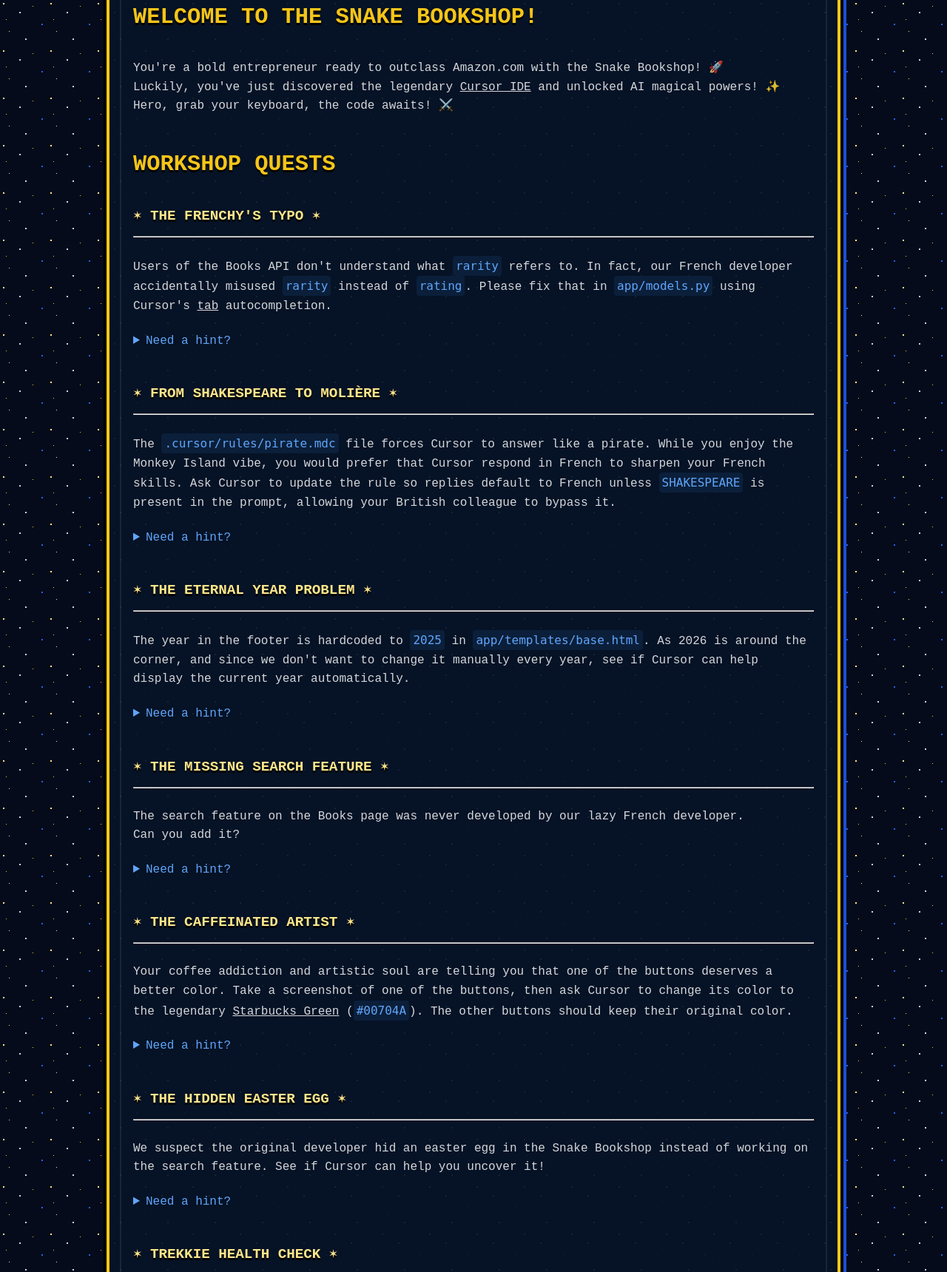
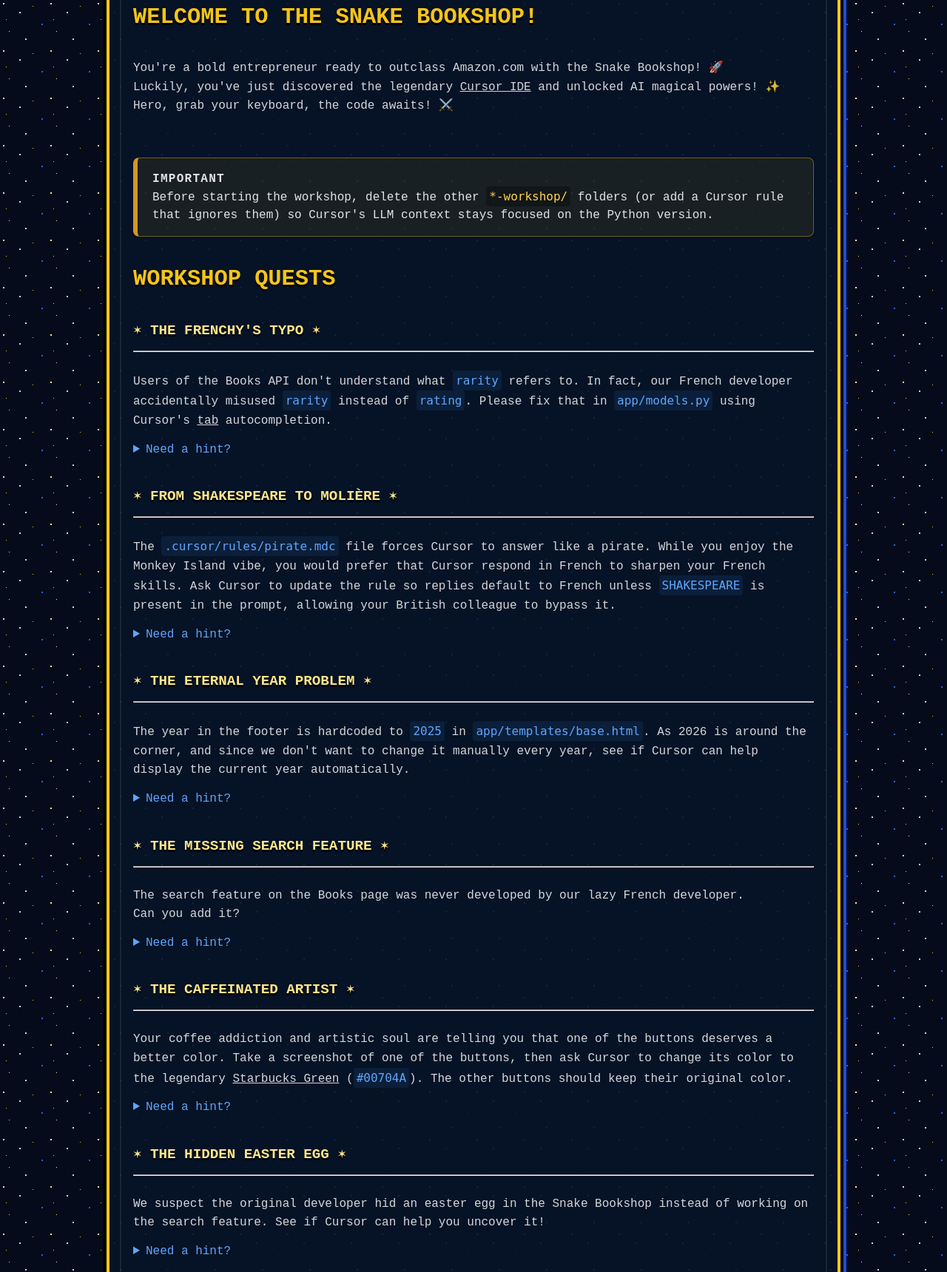
Before and after one commit to dotdc/cursor-workshop, a Flask app: page / in a window 1280 px wide. Shown: the part 194-1914 px from the top of the page at 74% size. Run offline with Flask 3, Linux system fonts and the light colour scheme.

Commit message:
fix: added important block to avoid context issues
Signed-off-by: David Calvert <david@0xdc.me>

```diff
--- a/python-workshop/app/static/css/styles.css
+++ b/python-workshop/app/static/css/styles.css
@@ -109,10 +109,41 @@
 }
 
 .banner-copy p {
-  margin: 0 0 1.5rem;
+  margin: 0 0 1rem;
   line-height: 1.6;
   font-size: 1rem;
   color: rgba(248, 250, 252, 0.85);
+}
+
+.warning-callout {
+  border: 1px solid rgba(250, 204, 21, 0.4);
+  border-left-width: 6px;
+  border-left-color: #d29922;
+  background: rgba(250, 204, 21, 0.08);
+  border-radius: 8px;
+  padding: 1rem 1.25rem;
+  box-shadow: inset 0 0 0 1px rgba(0, 0, 0, 0.25);
+  margin: 1rem 0;
+}
+
+.warning-callout__title {
+  margin: 0 0 0.35rem;
+  text-transform: uppercase;
+  letter-spacing: 0.08em;
+  font-size: 0.9rem;
+  font-weight: 700;
+  color: #facc15;
+}
+
+.warning-callout p {
+  margin: 0;
+  line-height: 1.5;
+  color: rgba(248, 250, 252, 0.9);
+}
+
+.warning-callout code {
+  background-color: rgba(0, 0, 0, 0.3);
+  color: #fcd34d;
 }
 
 .nav-bar {
--- a/python-workshop/app/templates/index.html
+++ b/python-workshop/app/templates/index.html
@@ -10,6 +10,13 @@
           Luckily, you've just discovered the legendary <a href="https://cursor.com">Cursor IDE</a> and unlocked AI magical powers! ✨<br>
           Hero, grab your keyboard, the code awaits! ⚔️
         </p>
+        <div class="warning-callout" role="alert">
+          <p class="warning-callout__title">Important</p>
+          <p>
+            Before starting the workshop, delete the other
+            <code>*-workshop/</code> folders (or add a Cursor rule that ignores them) so Cursor's LLM context stays focused on the Python version.
+          </p>
+        </div>
         <h2>Workshop Quests</h2>
         <div class="quest-log">
           {{ workshop_goals_html }}
```
Also changed, not shown: golang-workshop/app/static/css/styles.css (+32 -1 lines), golang-workshop/app/templates/index.html (+8 -2 lines), typescript-workshop/app/static/css/styles.css (+32 -1 lines), golang-workshop/README.md, python-workshop/README.md, typescript-workshop/README.md, 1 other file.
